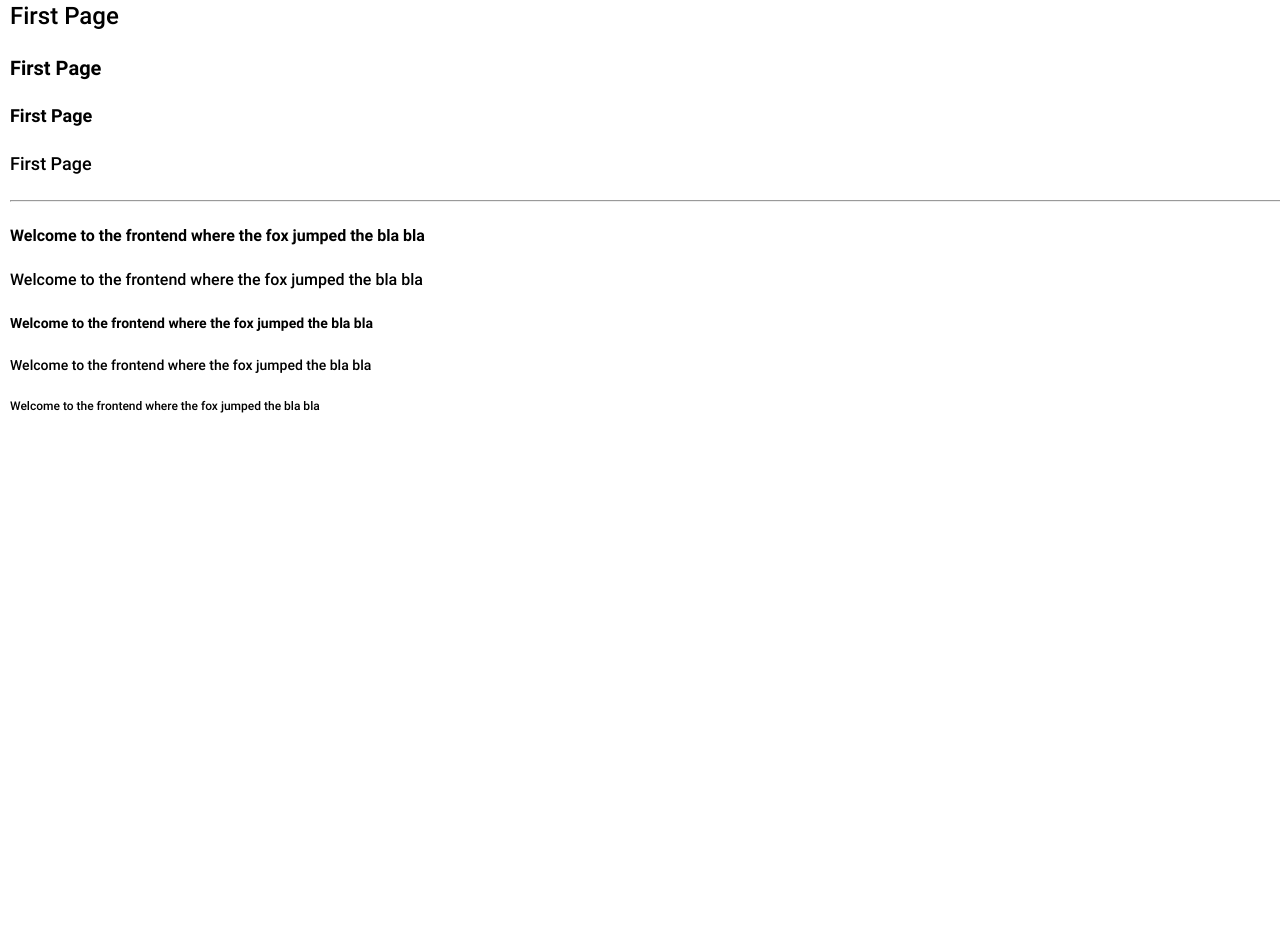
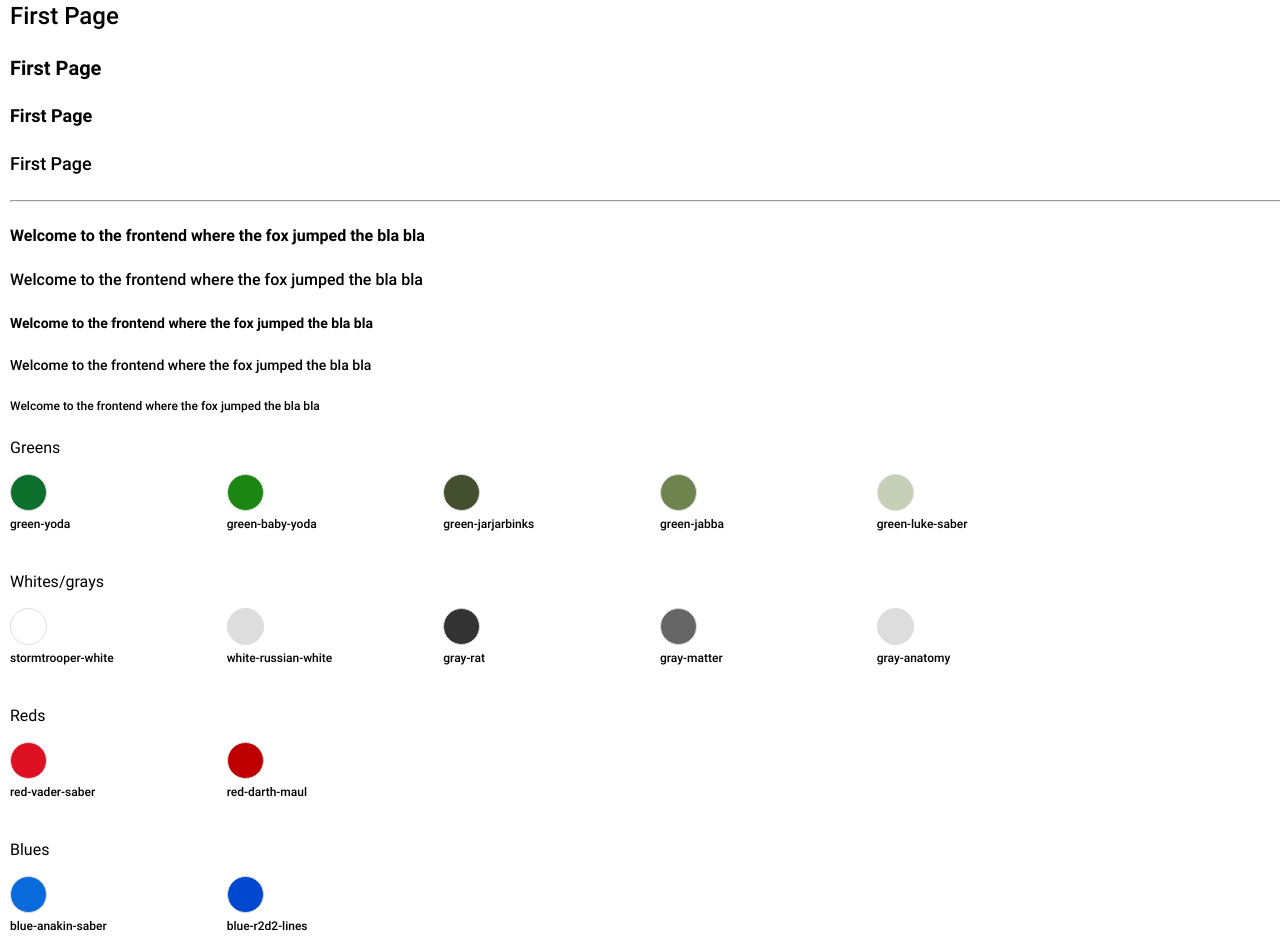
Before and after one commit to bladicito/blueprints-node-project, a React (Create React App) app in the folder frontend/: page / in a window 1280 px wide. Shown: the top 952 px of the page. Before the commit the page ends 800 px from the top, so only its background shows below. Built offline with nearby package versions, Linux system fonts and the light colour scheme.

Commit message:
TVBACKEND-1720: Updates colors definitions

```diff
--- /dev/null
+++ b/frontend/src/components/molecules/colors-table/ColorsTable.tsx
@@ -0,0 +1,129 @@
+/**
+ * Author: bladimirardiles
+ * Component File Name: ColorsTable.js
+ * Component Name: ColorsTable
+ * Project: blueprints-node-project
+ * Date: Mon 04/07/2022 - 12:21
+ */
+
+import React from 'react';
+import modifierState from '../../../utils/helpers/modifierState';
+import './css/colors-table.scss';
+
+interface IProps {}
+
+const ColorsTable = ({}: IProps) => {
+  const componentName = 'm-colors-table';
+  const cssClasses = modifierState(componentName, [], []);
+
+  return (
+    <div className={cssClasses}>
+      <div className="row m-colors-table__row">
+        <div className="col-12">
+          <h2 className="m-colors-table__col-title">Greens</h2>
+        </div>
+        <div className="col-2">
+          <div className="m-colors-table__wrapper">
+            <div className="m-colors-table__color m-colors-table__color--green-1" />
+            <h3 className="m-colors-table__color-name">green-yoda</h3>
+          </div>
+        </div>
+        <div className="col-2">
+          <div className="m-colors-table__wrapper">
+            <div className="m-colors-table__color m-colors-table__color--green-2" />
+            <h3 className="m-colors-table__color-name">green-baby-yoda</h3>
+          </div>
+        </div>
+        <div className="col-2">
+          <div className="m-colors-table__wrapper">
+            <div className="m-colors-table__color m-colors-table__color--green-3" />
+            <h3 className="m-colors-table__color-name">green-jarjarbinks</h3>
+          </div>
+        </div>
+        <div className="col-2">
+          <div className="m-colors-table__wrapper">
+            <div className="m-colors-table__color m-colors-table__color--green-4" />
+            <h3 className="m-colors-table__color-name">green-jabba</h3>
+          </div>
+        </div>
+        <div className="col-2">
+          <div className="m-colors-table__wrapper">
+            <div className="m-colors-table__color m-colors-table__color--green-5" />
+            <h3 className="m-colors-table__color-name">green-luke-saber</h3>
+          </div>
+        </div>
+      </div>
+      <div className="row m-colors-table__row">
+        <div className="col-12">
+          <h2 className="m-colors-table__col-title">Whites/grays</h2>
+        </div>
+        <div className="col-2">
+          <div className="m-colors-table__wrapper">
+            <div className="m-colors-table__color m-colors-table__color--white-1" />
+            <h3 className="m-colors-table__color-name">stormtrooper-white</h3>
+          </div>
+        </div>
+        <div className="col-2">
+          <div className="m-colors-table__wrapper">
+            <div className="m-colors-table__color m-colors-table__color--white-2" />
+            <h3 className="m-colors-table__color-name">white-russian-white</h3>
+          </div>
+        </div>
+        <div className="col-2">
+          <div className="m-colors-table__wrapper">
+            <div className="m-colors-table__color m-colors-table__color--gray-1" />
+            <h3 className="m-colors-table__color-name">gray-rat</h3>
+          </div>
+        </div>
+        <div className="col-2">
+          <div className="m-colors-table__wrapper">
+            <div className="m-colors-table__color m-colors-table__color--gray-2" />
+            <h3 className="m-colors-table__color-name">gray-matter</h3>
+          </div>
+        </div>
+        <div className="col-2">
+          <div className="m-colors-table__wrapper">
+            <div className="m-colors-table__color m-colors-table__color--gray-3" />
+            <h3 className="m-colors-table__color-name">gray-anatomy</h3>
+          </div>
+        </div>
+      </div>
+      <div className="row m-colors-table__row">
+        <div className="col-12">
+          <h2 className="m-colors-table__col-title">Reds</h2>
+        </div>
+        <div className="col-2">
+          <div className="m-colors-table__wrapper">
+            <div className="m-colors-table__color m-colors-table__color--red-1" />
+            <h3 className="m-colors-table__color-name">red-vader-saber</h3>
+          </div>
+        </div>
+        <div className="col-2">
+          <div className="m-colors-table__wrapper">
+            <div className="m-colors-table__color m-colors-table__color--red-2" />
+            <h3 className="m-colors-table__color-name">red-darth-maul</h3>
+          </div>
+        </div>
+      </div>
+      <div className="row m-colors-table__row">
+        <div className="col-12">
+          <h2 className="m-colors-table__col-title">Blues</h2>
+        </div>
+        <div className="col-2">
+          <div className="m-colors-table__wrapper">
+            <div className="m-colors-table__color m-colors-table__color--blue-1" />
+            <h3 className="m-colors-table__color-name">blue-anakin-saber</h3>
+          </div>
+        </div>
+        <div className="col-2">
+          <div className="m-colors-table__wrapper">
+            <div className="m-colors-table__color m-colors-table__color--blue-2" />
+            <h3 className="m-colors-table__color-name">blue-r2d2-lines</h3>
+          </div>
+        </div>
+      </div>
+    </div>
+  );
+};
+
+export default ColorsTable;
--- /dev/null
+++ b/frontend/src/components/molecules/colors-table/css/colors-table.scss
@@ -0,0 +1,87 @@
+@import './src/shared/utils/colors/css/colors';
+@import './src/shared/utils/typo/css/typo';
+@import './src/shared/utils/spacing/css/spacing';
+
+.m-colors-table {
+
+  &__row {
+    align-items: center;
+    @include spacing-v('l', 'fix');
+  }
+
+  &__col-title {
+    @include spacing-v('s', 'fix');
+  }
+
+
+  &__color-name {
+    @include typo('body-4')
+  }
+
+  &__color {
+    width: 35px;
+    height: 35px;
+    border-radius: 50%;
+    display: inline-block;
+    border: 1px solid $color-gray-anatomy;
+
+    &--green-1 {
+      background-color: $color-green-yoda;
+    }
+
+    &--green-2 {
+      background-color: $color-green-baby-yoda;
+    }
+
+    &--green-3 {
+      background-color: $color-green-jarjarbinks;
+    }
+
+    &--green-4 {
+      background-color: $color-green-jabba;
+    }
+
+    &--green-5 {
+      background-color: $color-green-luke-saber;
+    }
+
+    &--green-6 {
+      background-color: $color-green-eco;
+    }
+
+    &--white-1 {
+      background-color: $color-white-stormtrooper;
+    }
+
+    &--white-2 {
+      background-color: $color-gray-anatomy;
+    }
+
+    &--gray-1 {
+      background-color: $color-gray-rat;
+    }
+
+    &--gray-2 {
+      background-color: $color-gray-matter;
+    }
+    &--gray-3 {
+      background-color: $color-gray-anatomy;
+    }
+
+    &--red-1 {
+      background-color: $color-red-vader-saber;
+    }
+
+    &--red-2 {
+      background-color: $color-red-darth-maul;
+    }
+
+    &--blue-1 {
+      background-color: $color-blue-anakin-saber;
+    }
+
+    &--blue-2 {
+      background-color: $color-blue-r2d2-lines;
+    }
+  }
+}
--- a/frontend/src/shared/base/document/css/document.scss
+++ b/frontend/src/shared/base/document/css/document.scss
@@ -9,7 +9,7 @@
   color: $color-black-vader;
   -webkit-font-smoothing: antialiased;
   -moz-osx-font-smoothing: grayscale;
-  background-color: $color-white-russian-white;
+  background-color: $color-gray-anatomy;
 }
 
 body {
--- a/frontend/src/shared/utils/colors/css/colors.scss
+++ b/frontend/src/shared/utils/colors/css/colors.scss
@@ -1,22 +1,21 @@
 @import './variables/colors.scss';
 
-$color-green-light-saber: $color-green-4;
 $color-green-yoda: $color-green-1;
 $color-green-baby-yoda: $color-green-2;
 $color-green-jarjarbinks: $color-green-3;
+$color-green-jabba: $color-green-4;
 $color-green-luke-saber: $color-green-5;
+$color-green-eco: $color-green-6;
 
-$color-stormtrooper-white: $color-white-1;
-$color-white-russian-white: $color-gray-10;
-
-$color-gray-rat: $color-gray-10;
-$color-gray-matter: rgba($color-gray-4, 0.5);
+$color-black-vader: $color-black-1;
+$color-gray-rat: $color-gray-1;
+$color-gray-matter: $color-gray-2;
+$color-gray-anatomy: $color-gray-3;
 $color-gray-anatomy: $color-gray-4;
-
-$color-hairline-extra-light: $color-gray-12;
-$color-hairline-light: $color-gray-9;
-$color-hairline: $color-gray-8;
-$color-hairline-dark: #000000;
+$color-white-stormtrooper: $color-white-1;
 
 $color-red-vader-saber: $color-red-1;
-$color-black-vader: $color-gray-1;
+$color-red-darth-maul: $color-red-2;
+
+$color-blue-anakin-saber : $color-blue-1;
+$color-blue-r2d2-lines : $color-blue-2;
--- a/frontend/src/shared/utils/colors/css/variables/colors.scss
+++ b/frontend/src/shared/utils/colors/css/variables/colors.scss
@@ -1,22 +1,20 @@
-$color-green-5: #1B8712;
-$color-green-4: #434F2F;
-$color-green-3: #6E834D;
-$color-green-2: #C6CFB8;
-$color-green-1: #F4F5F3;
+$color-green-1: #0D6F2C;
+$color-green-2: #1B8712;
+$color-green-3: #434F2F;
+$color-green-4: #6E834D;
+$color-green-5: #C6CFB8;
+$color-green-6: #F9FAF9;
 
-$color-gray-1: #141414;
-$color-gray-2: #222222;
-$color-gray-3: #2e2e2e;
-$color-gray-4: #575757;
-$color-gray-5: #a39393;
-$color-gray-6: #929292;
-$color-gray-7: #a3a3a3;
-$color-gray-8: #b1b9be;
-$color-gray-9: #dbe4e8;
-$color-gray-10: #e6e6e6;
-$color-gray-11: #ced5d9;
-$color-gray-12: #eeeeee;
+$color-gray-1: #333333;
+$color-gray-2: #666666;
+$color-gray-3: #979797;
+$color-gray-4: #DDDDDD;
 
 $color-red-1: #DD1122;
+$color-red-2: #BE0000;
 
 $color-white-1: #ffffff;
+$color-black-1: #000000;
+
+$color-blue-1: #086ADB;
+$color-blue-2: #0048CF;
--- a/frontend/src/views/IndexPage.tsx
+++ b/frontend/src/views/IndexPage.tsx
@@ -9,6 +9,8 @@
 import React from 'react';
 import modifierState from '../utils/helpers/modifierState';
 import TestTypo from '../components/molecules/test-typo/TestTypo';
+import ColorsTable from '../components/molecules/colors-table/ColorsTable';
+import './css/common.scss';
 
 const IndexPage = () => {
   const componentName = 'p-common';
@@ -16,7 +18,12 @@
 
   return (
     <div className={cssClasses}>
-      <TestTypo title="First Page" />
+      <div className="p-common__block">
+        <TestTypo title="First Page" />
+      </div>
+      <div className="p-common__block">
+        <ColorsTable />
+      </div>
     </div>
   );
 };
--- a/frontend/src/views/css/common.scss
+++ b/frontend/src/views/css/common.scss
@@ -1,7 +1,7 @@
-@import '../../../src/shared/utils/typo/css/typo';
+@import '../../../src/shared/utils/spacing/css/spacing';
 
 .p-common {
-  h1 {
-    @include typo('title');
+  &__block {
+    @include spacing-v('m', 'fix')
   }
 }
```
Also changed, not shown: frontend/jsconfig.json (added, +17 -0 lines).
